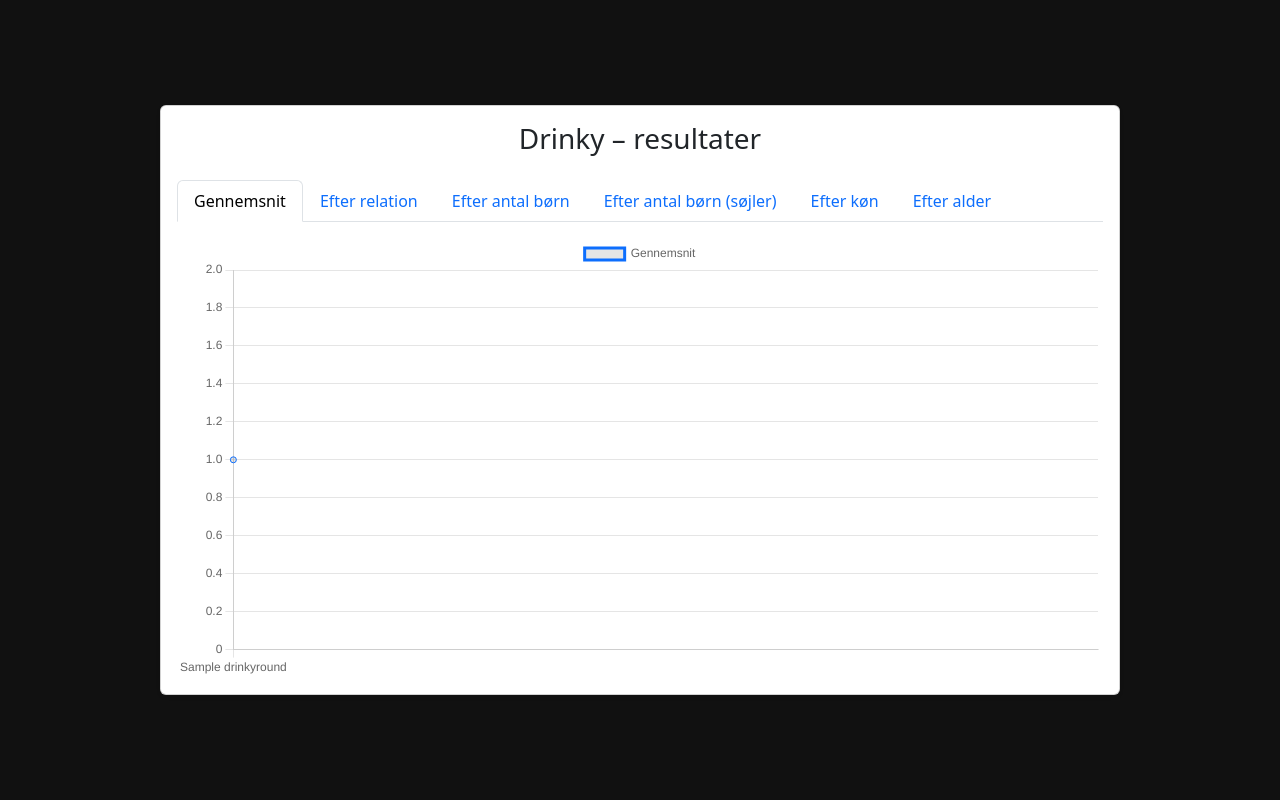
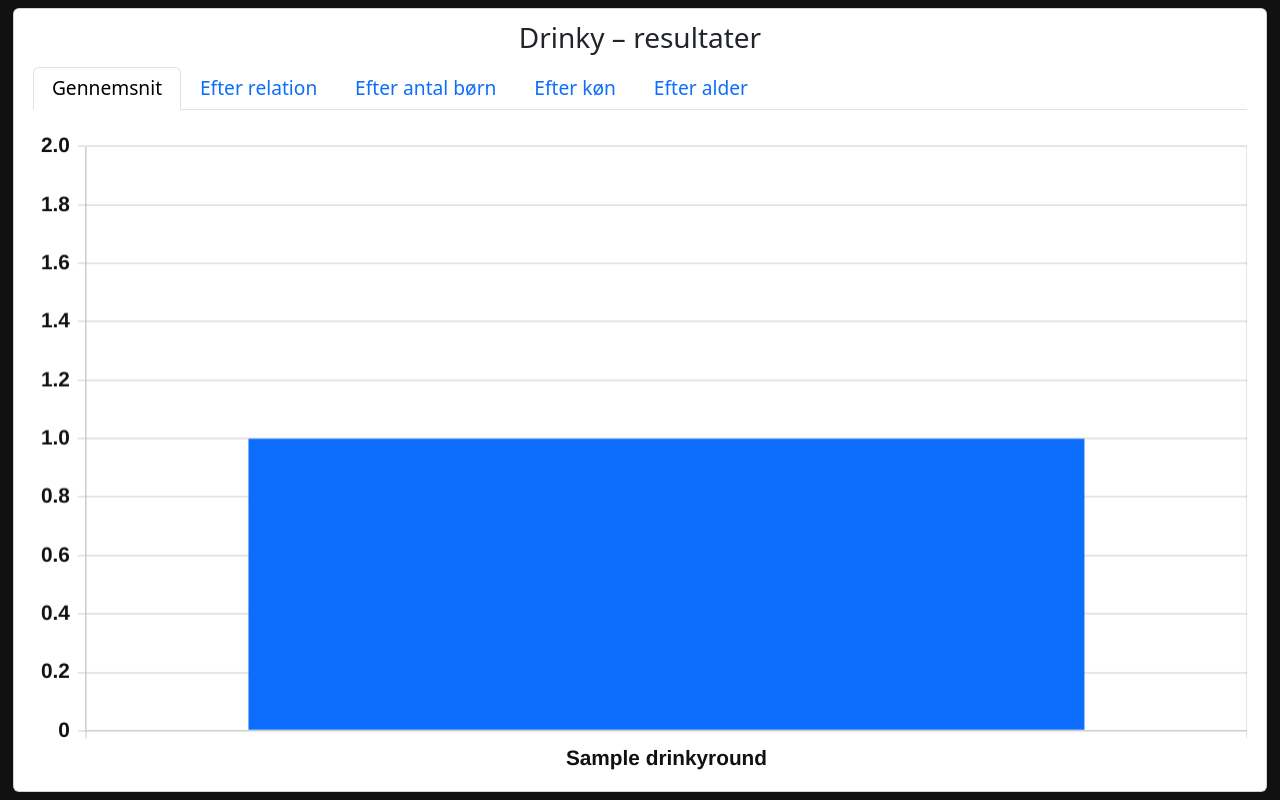
Before and after one commit to BUYAAH/quiz40, a Django app: page /drinky/projektor/ in a window 1280 px wide. Run offline with Django 5.2, Linux system fonts and the light colour scheme; tables that the repository leaves empty hold one stand-in row (values such as "Sample post"); some libraries are stand-ins or nearby versions.

Commit message:
Updates to drinky

```diff
--- a/core/views.py
+++ b/core/views.py
@@ -601,24 +601,44 @@ def _drinky_series_by(rounds, player_field, value_label_pairs):
     }
 
 
+# Edit freely — the labels are what the chart's x-axis shows, and the Q objects
+# decide who lands in each. Keep them exhaustive over the allowed ages (25-75)
+# and non-overlapping: the first matching bracket wins, and anyone matching none
+# is silently left out of the chart.
 DRINKY_AGE_BRACKETS = [
-    ('<=35', Q(player__age__lte=35)),
-    ('36-40', Q(player__age__gte=36, player__age__lte=40)),
-    ('41-45', Q(player__age__gte=41, player__age__lte=45)),
-    ('>=46', Q(player__age__gte=46)),
+    ('<=37', Q(player__age__lte=37)),
+    ('38-42', Q(player__age__gte=38, player__age__lte=42)),
+    ('>=43', Q(player__age__gte=43)),
+]
+
+# Same rules as the age brackets. Deliberately only three buckets: suppression
+# is applied per round, so a thin bucket doesn't just risk being empty, it risks
+# appearing in some rounds and not others, which reads as a broken chart rather
+# than as "too few people". 0 and 1 are merged because barely any guest is
+# childless, and 3 and 4 because exactly one family has 4 kids.
+DRINKY_KIDS_BRACKETS = [
+    ('0-1', Q(player__kids__lte=1)),
+    ('2', Q(player__kids=2)),
+    ('3+', Q(player__kids__gte=3)),
 ]
 
 
-def _drinky_age_series(rounds):
-    """Same idea as _drinky_series_by, but age is bucketed into brackets
-    rather than grouped by a raw field value."""
-    bracket = Case(
-        *[When(condition, then=Value(label)) for label, condition in DRINKY_AGE_BRACKETS],
+def _bracket_case(brackets):
+    """A CASE expression labelling each reading with the first bracket it
+    matches, or NULL if it matches none."""
+    return Case(
+        *[When(condition, then=Value(label)) for label, condition in brackets],
         output_field=CharField(),
     )
+
+
+def _drinky_bracket_series(rounds, brackets):
+    """Same idea as _drinky_series_by, but rows are bucketed into brackets
+    rather than grouped by a raw field value. Bucketing happens before the
+    DRINKY_MIN_GROUP_SIZE filter, so merged brackets pool their readings."""
     rows = (
         DrinkyReading.objects
-        .annotate(bracket=bracket)
+        .annotate(bracket=_bracket_case(brackets))
         .values('round__number', 'bracket')
         .annotate(avg=Avg('value'), n=Count('id'))
         .filter(n__gte=DRINKY_MIN_GROUP_SIZE)
@@ -626,7 +646,7 @@ def _drinky_age_series(rounds):
     lookup = {(row['round__number'], row['bracket']): float(row['avg']) for row in rows}
     return {
         label: [lookup.get((round_obj.number, label)) for round_obj in rounds]
-        for label, _ in DRINKY_AGE_BRACKETS
+        for label, _ in brackets
     }
 
 
@@ -645,8 +665,8 @@ def _drinky_chart_data():
 
     relation_series = _drinky_series_by(rounds, 'relation', Player.Relation.choices)
     gender_series = _drinky_series_by(rounds, 'gender', Player.Gender.choices)
-    kids_series = _drinky_series_by(rounds, 'kids', [(kids, str(kids)) for kids in range(5)])
-    age_series = _drinky_age_series(rounds)
+    kids_series = _drinky_bracket_series(rounds, DRINKY_KIDS_BRACKETS)
+    age_series = _drinky_bracket_series(rounds, DRINKY_AGE_BRACKETS)
 
     return {
         'round_labels': round_labels,
--- a/static/css/quiz.css
+++ b/static/css/quiz.css
@@ -214,21 +214,61 @@ input[type="number"].year-input {
    (Chart.js reads better on a light background) and a real mouse pointer,
    since the host clicks between tabs here rather than just watching. */
 .drinky-projector {
-    min-height: 100vh;
+    height: 100vh;
+    overflow: hidden;
     background: #111;
     color: #fff;
     display: flex;
-    align-items: center;
-    justify-content: center;
-    padding: 4vh 2vw;
+    padding: 1vh 1vw;
 }
 
+/* Fills the screen: the chart is read from ~10 m away, so everything that
+   is not the chart itself (padding, title, tabs) is kept deliberately thin.
+   The height chain is explicit the whole way down (100vh -> card -> card-body
+   -> pane) rather than leaning on align-items: stretch, so the chart's box is
+   always a definite size when Chart.js measures it. Note `height: 100%` also
+   has to override Bootstrap's own `.card { height: var(--bs-card-height) }`. */
 .drinky-results {
-    width: min(90vw, 60rem);
-    max-height: 92vh;
-    overflow-y: auto;
+    flex: 1;
+    min-width: 0;
+    height: 100%;
+    display: flex;
+    flex-direction: column;
+}
+
+.drinky-results .card-body {
+    flex: 1 1 auto;
+    min-height: 0;
+    display: flex;
+    flex-direction: column;
+    padding: 1.5vh 1.5vw;
+}
+
+.drinky-results .drinky-title {
+    flex: 0 0 auto;
+    font-size: 3.5vh;
+    margin-bottom: 1.5vh;
+}
+
+.drinky-results .nav-tabs {
+    flex: 0 0 auto;
+    margin-bottom: 1.5vh;
+}
+
+.drinky-results .nav-tabs .nav-link {
+    font-size: 2.4vh;
+    padding: 0.8vh 1.4vw;
+}
+
+/* The visible pane is the chart's sizing box; the canvas is absolutely
+   positioned so Chart.js (maintainAspectRatio: false) fills it exactly. */
+.drinky-pane {
+    flex: 1 1 auto;
+    min-height: 0;
+    position: relative;
 }
 
 .drinky-results canvas {
-    max-height: 55vh;
+    position: absolute;
+    inset: 0;
 }
--- a/templates/core/drinky_projector.html
+++ b/templates/core/drinky_projector.html
@@ -8,7 +8,7 @@
 <div class="drinky-projector">
   <div class="drinky-results card shadow-sm">
     <div class="card-body">
-      <h1 class="h3 text-center mb-4">Drinky – resultater</h1>
+      <h1 class="drinky-title text-center">Drinky – resultater</h1>
 
       {% if not chart_data.round_labels %}
         <p class="text-secondary text-center">Ingen data endnu – opret og luk mindst én runde.</p>
@@ -17,27 +17,23 @@
           <li class="nav-item"><button type="button" class="nav-link active" data-tab="overall">Gennemsnit</button></li>
           <li class="nav-item"><button type="button" class="nav-link" data-tab="relation">Efter relation</button></li>
           <li class="nav-item"><button type="button" class="nav-link" data-tab="kids">Efter antal børn</button></li>
-          <li class="nav-item"><button type="button" class="nav-link" data-tab="kids-bar">Efter antal børn (søjler)</button></li>
           <li class="nav-item"><button type="button" class="nav-link" data-tab="gender">Efter køn</button></li>
           <li class="nav-item"><button type="button" class="nav-link" data-tab="age">Efter alder</button></li>
         </ul>
 
-        <div class="tab-pane" data-pane="overall">
+        <div class="drinky-pane" data-pane="overall">
           <canvas id="chart-overall"></canvas>
         </div>
-        <div class="tab-pane d-none" data-pane="relation">
+        <div class="drinky-pane d-none" data-pane="relation">
           <canvas id="chart-relation"></canvas>
         </div>
-        <div class="tab-pane d-none" data-pane="kids">
+        <div class="drinky-pane d-none" data-pane="kids">
           <canvas id="chart-kids"></canvas>
         </div>
-        <div class="tab-pane d-none" data-pane="kids-bar">
-          <canvas id="chart-kids-bar"></canvas>
-        </div>
-        <div class="tab-pane d-none" data-pane="gender">
+        <div class="drinky-pane d-none" data-pane="gender">
           <canvas id="chart-gender"></canvas>
         </div>
-        <div class="tab-pane d-none" data-pane="age">
+        <div class="drinky-pane d-none" data-pane="age">
           <canvas id="chart-age"></canvas>
         </div>
       {% endif %}
@@ -56,56 +52,56 @@
   if (!dataEl) return;
   var data = JSON.parse(dataEl.textContent);
 
-  document.querySelectorAll('#drinkyTabs .nav-link').forEach(function (btn) {
-    btn.addEventListener('click', function () {
-      document.querySelectorAll('#drinkyTabs .nav-link').forEach(function (b) { b.classList.remove('active'); });
-      document.querySelectorAll('.tab-pane').forEach(function (p) { p.classList.add('d-none'); });
-      btn.classList.add('active');
-      document.querySelector('[data-pane="' + btn.dataset.tab + '"]').classList.remove('d-none');
-    });
-  });
+  // Everything is sized off the viewport height, like the projector CSS: this
+  // is read from ~10 m away on a 40" TV, so Chart.js's pixel defaults (12px
+  // text) are far too small.
+  var vh = window.innerHeight / 100;
+  Chart.defaults.font.size = 2.6 * vh;
+  Chart.defaults.font.weight = 'bold';
+  Chart.defaults.color = '#111';
+  Chart.defaults.elements.bar.borderWidth = 0;
 
-  var yAxis = { min: 0, suggestedMax: 2 };
-
-  function lineChart(canvasId, series, colors) {
-    new Chart(document.getElementById(canvasId), {
-      type: 'line',
-      data: {
-        labels: data.round_labels,
-        datasets: Object.keys(series).map(function (label, i) {
-          return {
-            label: label,
-            data: series[label],
-            borderColor: colors[i % colors.length],
-            spanGaps: true,
-          };
-        }),
+  // A fresh object per chart: Chart.js normalises the config it is given, so a
+  // shared options object would be mutated by whichever chart is built first.
+  function chartOptions(showLegend) {
+    return {
+      maintainAspectRatio: false,
+      animation: false,
+      plugins: {
+        legend: {
+          display: showLegend,
+          labels: {
+            boxWidth: 3 * vh,
+            boxHeight: 2 * vh,
+            padding: 2 * vh,
+          },
+        },
       },
-      options: { scales: { y: yAxis } },
-    });
+      scales: {
+        y: {
+          min: 0,
+          suggestedMax: 2,
+          ticks: { padding: vh },
+          grid: { lineWidth: 2 },
+        },
+        x: {
+          ticks: { padding: vh },
+          grid: { lineWidth: 2 },
+        },
+      },
+    };
   }
 
-  new Chart(document.getElementById('chart-overall'), {
-    type: 'line',
-    data: {
-      labels: data.round_labels,
-      datasets: [{ label: 'Gennemsnit', data: data.overall_series, borderColor: '#0d6efd', spanGaps: true }],
-    },
-    options: { scales: { y: yAxis } },
-  });
-
-  lineChart('chart-relation', data.relation_series, ['#0d6efd', '#dc3545', '#198754']);
-  lineChart('chart-kids', data.kids_series, ['#0d6efd', '#dc3545', '#198754', '#ffc107', '#6f42c1']);
-  lineChart('chart-gender', data.gender_series, ['#0d6efd', '#dc3545']);
-  lineChart('chart-age', data.age_series, ['#0d6efd', '#dc3545', '#198754', '#ffc107']);
-
+  // One colour per round, shared by every chart, so a given round is the same
+  // colour on whichever tab you are looking at.
   var roundColors = ['#0d6efd', '#dc3545', '#198754', '#ffc107', '#6f42c1', '#20c997', '#fd7e14', '#6610f2', '#d63384', '#0dcaf0'];
 
   function groupedBarChart(canvasId, series) {
-    // Transposed vs. the line charts: x-axis is the group (e.g. "0 børn",
-    // "1 barn", ...), and each round gets its own bar within each group.
+    // x-axis is the group (e.g. "0 børn", "1 barn", ...), and each round gets
+    // its own bar within each group. Groups dropped for being too small simply
+    // have no bar for that round.
     var categoryLabels = Object.keys(series);
-    new Chart(document.getElementById(canvasId), {
+    return new Chart(document.getElementById(canvasId), {
       type: 'bar',
       data: {
         labels: categoryLabels,
@@ -117,11 +113,67 @@
           };
         }),
       },
-      options: { scales: { y: yAxis } },
+      options: chartOptions(true),
     });
   }
 
-  groupedBarChart('chart-kids-bar', data.kids_series);
+  // Each chart is built the first time its tab is shown, never earlier: Chart.js
+  // measures its container at construction time, and a pane that is still
+  // display:none measures 0, which is what made charts come out at arbitrary
+  // heights. Showing an already-built chart just re-measures it.
+  var builders = {
+    'overall': function () {
+      // The only chart with no groups: one bar per round. All bars are the same
+      // blue on purpose — it is one population measured over time, so colouring
+      // per round would imply a split that isn't there. No legend either, since
+      // the x-axis already names every bar.
+      return new Chart(document.getElementById('chart-overall'), {
+        type: 'bar',
+        data: {
+          labels: data.round_labels,
+          datasets: [{
+            label: 'Gennemsnit',
+            data: data.overall_series,
+            backgroundColor: '#0d6efd',
+          }],
+        },
+        options: chartOptions(false),
+      });
+    },
+    'relation': function () {
+      return groupedBarChart('chart-relation', data.relation_series);
+    },
+    'kids': function () {
+      return groupedBarChart('chart-kids', data.kids_series);
+    },
+    'gender': function () {
+      return groupedBarChart('chart-gender', data.gender_series);
+    },
+    'age': function () {
+      return groupedBarChart('chart-age', data.age_series);
+    },
+  };
+  var charts = {};
+
+  function showPane(name) {
+    document.querySelectorAll('#drinkyTabs .nav-link').forEach(function (b) {
+      b.classList.toggle('active', b.dataset.tab === name);
+    });
+    document.querySelectorAll('.drinky-pane').forEach(function (p) {
+      p.classList.toggle('d-none', p.dataset.pane !== name);
+    });
+    if (charts[name]) {
+      charts[name].resize();
+    } else {
+      charts[name] = builders[name]();
+    }
+  }
+
+  document.querySelectorAll('#drinkyTabs .nav-link').forEach(function (btn) {
+    btn.addEventListener('click', function () { showPane(btn.dataset.tab); });
+  });
+
+  showPane('overall');
 })();
 </script>
 {% endblock %}
```
Also changed, not shown: claude.md (+23 -5 lines), core/tests.py (+104 -20 lines).
